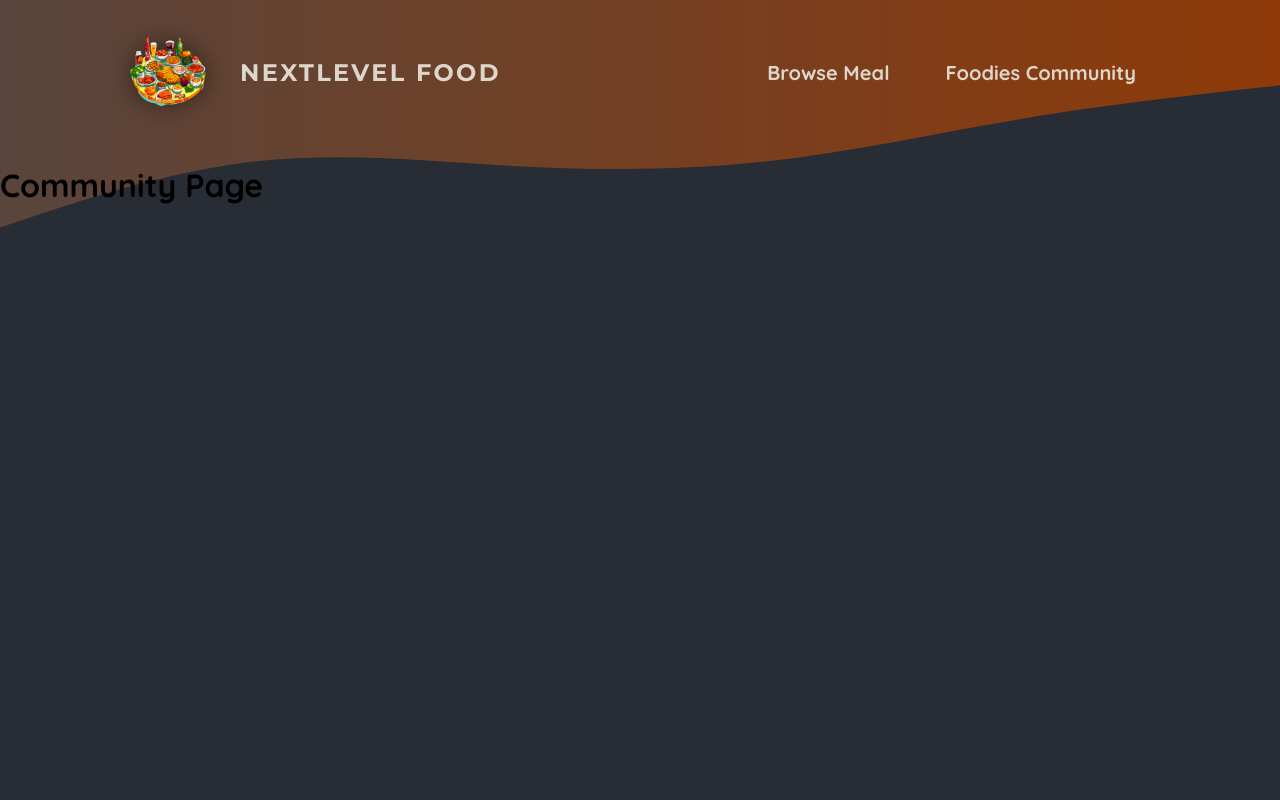
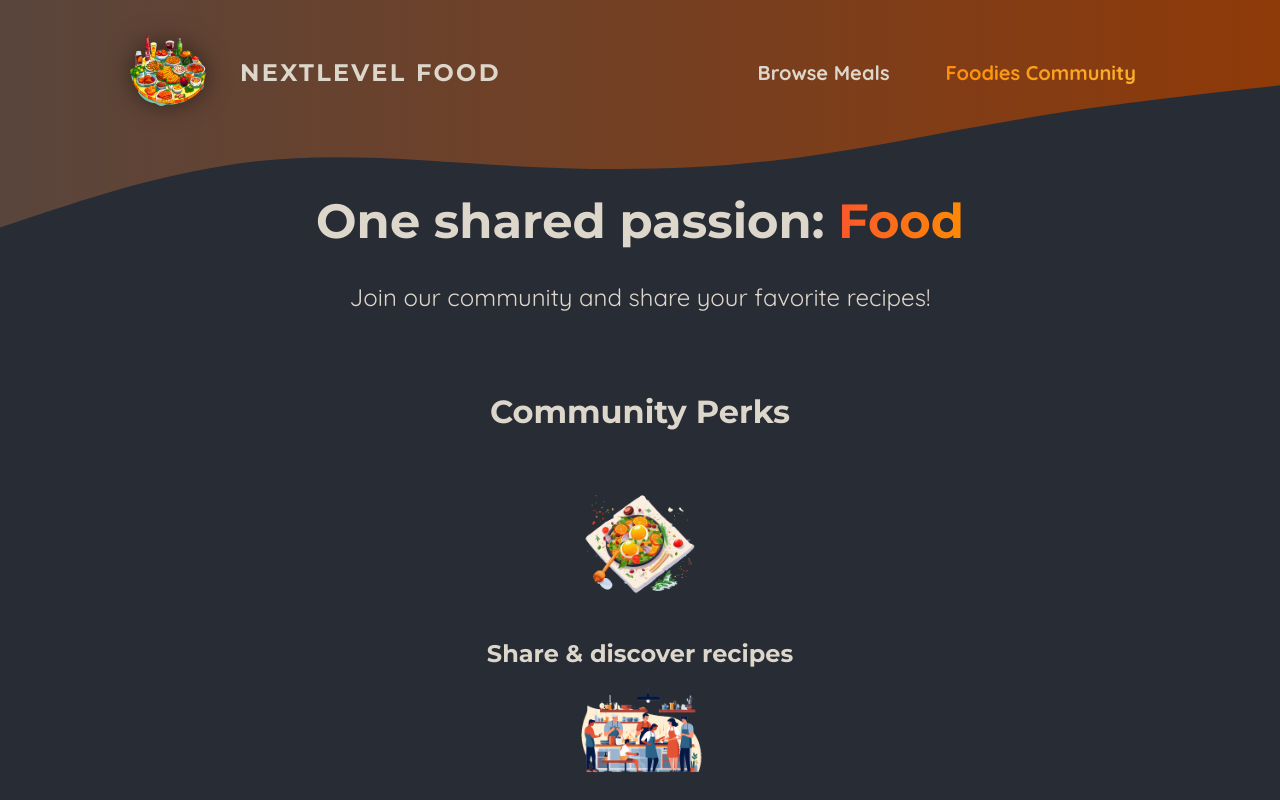
Before and after one commit to Khanhbroo/nextjs-foodie-app, a Next.js app: page /community in a window 1280 px wide. Shown: the top 800 px of the page. Built offline with nearby package versions, Linux system fonts and the light colour scheme.

Commit message:
Using Client Components Efficiently

```diff
--- a/app/community/page.js
+++ b/app/community/page.js
@@ -1,5 +1,40 @@
-const CommunityPage = () => {
-  return <h1>Community Page</h1>;
-};
+import Image from "next/image";
 
-export default CommunityPage;
+import mealIcon from "@/assets/icons/meal.png";
+import communityIcon from "@/assets/icons/community.png";
+import eventsIcon from "@/assets/icons/events.png";
+import classes from "./page.module.css";
+
+export default function CommunityPage() {
+  return (
+    <>
+      <header className={classes.header}>
+        <h1>
+          One shared passion: <span className={classes.highlight}>Food</span>
+        </h1>
+        <p>Join our community and share your favorite recipes!</p>
+      </header>
+      <main className={classes.main}>
+        <h2>Community Perks</h2>
+
+        <ul className={classes.perks}>
+          <li>
+            <Image src={mealIcon} alt="A delicious meal" />
+            <p>Share & discover recipes</p>
+          </li>
+          <li>
+            <Image src={communityIcon} alt="A crowd of people, cooking" />
+            <p>Find new friends & like-minded people</p>
+          </li>
+          <li>
+            <Image
+              src={eventsIcon}
+              alt="A crowd of people at a cooking event"
+            />
+            <p>Participate in exclusive events</p>
+          </li>
+        </ul>
+      </main>
+    </>
+  );
+}
--- /dev/null
+++ b/app/community/page.module.css
@@ -0,0 +1,61 @@
+.header {
+  gap: 3rem;
+  margin: 3rem auto 5rem auto;
+  width: 90%;
+  max-width: 75rem;
+  color: #ddd6cb;
+  font-size: 1.5rem;
+  text-align: center;
+}
+
+.header h1 {
+  font-family: "Montserrat", sans-serif;
+}
+
+.highlight {
+  background: linear-gradient(90deg, #f9572a, #ff8a05);
+  background-clip: text;
+  -webkit-background-clip: text;
+  -webkit-text-fill-color: transparent;
+}
+
+.main {
+  width: 90%;
+  max-width: 40rem;
+  margin: 0 auto;
+  text-align: center;
+}
+
+.main h2 {
+  font-family: "Montserrat", sans-serif;
+  font-size: 2rem;
+  margin-bottom: 3rem;
+  color: #ddd6cb;
+}
+
+.perks {
+  list-style: none;
+  margin: 3rem 0;
+  padding: 0;
+}
+
+.perks li {
+  display: flex;
+  flex-direction: column;
+  align-items: center;
+  gap: 2rem;
+}
+
+.perks img {
+  width: 8rem;
+  height: 8rem;
+  object-fit: contain;
+}
+
+.perks p {
+  font-family: "Montserrat", sans-serif;
+  font-size: 1.5rem;
+  font-weight: bold;
+  margin: 0;
+  color: #ddd6cb;
+}
--- a/components/main-header/main-header.js
+++ b/components/main-header/main-header.js
@@ -4,6 +4,7 @@
 import logoImg from "@/assets/logo.png";
 import classes from "./main-header.module.css";
 import MainHeaderBackground from "./main-header-background";
+import NavLink from "./nav-link";
 
 const MainHeader = () => {
   return (
@@ -18,10 +19,10 @@
         <nav className={classes.nav}>
           <ul>
             <li>
-              <Link href="/meals">Browse Meal</Link>
+              <NavLink href="/meals">Browse Meals</NavLink>
             </li>
             <li>
-              <Link href="/community">Foodies Community</Link>
+              <NavLink href="/community">Foodies Community</NavLink>
             </li>
           </ul>
         </nav>
--- /dev/null
+++ b/components/main-header/nav-link.js
@@ -0,0 +1,21 @@
+"use client";
+
+import Link from "next/link";
+import { usePathname } from "next/navigation";
+
+import classes from "./nav-link.module.css";
+
+const NavLink = ({ href, children }) => {
+  const path = usePathname();
+
+  return (
+    <Link
+      href={href}
+      className={path.startsWith(href) ? classes.active : undefined}
+    >
+      {children}
+    </Link>
+  );
+};
+
+export default NavLink;
--- /dev/null
+++ b/components/main-header/nav-link.module.css
@@ -0,0 +1,6 @@
+.active {
+  background: linear-gradient(90deg, #ff8a05, #f9b331);
+  background-clip: text;
+  -webkit-background-clip: text;
+  -webkit-text-fill-color: transparent;
+}
```
